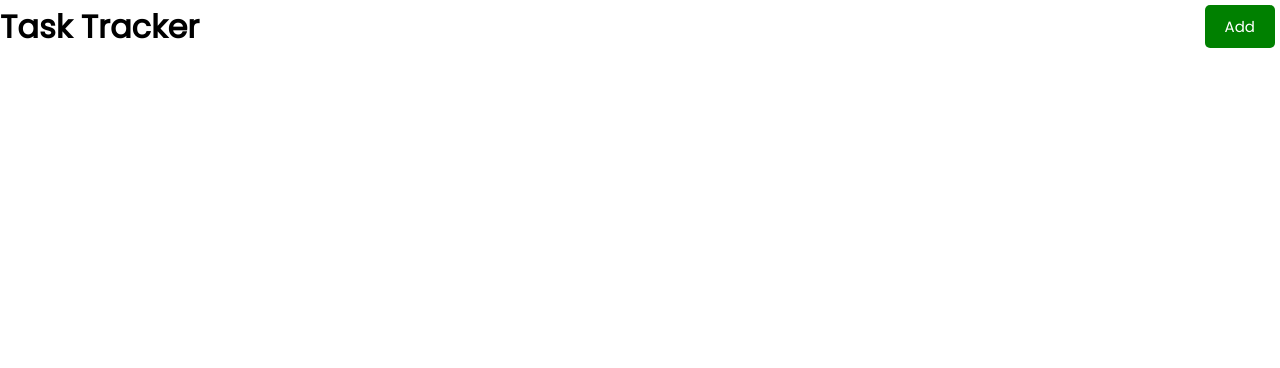
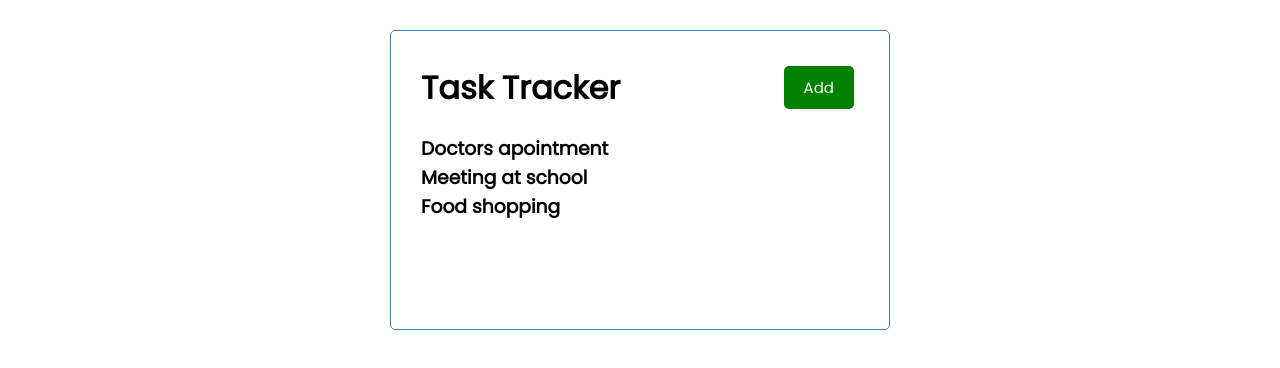
Before and after one commit to AliAlladin/LearnReact, a React (Create React App) app in the folder react-task-tracker/: page / in a window 1280 px wide. Shown: the top 368 px of the page. Built offline with nearby package versions, Linux system fonts and the light colour scheme.

Commit message:
Added tasks using states.

```diff
--- a/react-task-tracker/src/App.js
+++ b/react-task-tracker/src/App.js
@@ -1,9 +1,11 @@
 import Header from "./components/Header";
+import Tasks from "./components/Tasks";
 
 function App() {
   return (
-    <div className="App">
+    <div className="container">
       <Header></Header>
+      <Tasks></Tasks>
     </div>
 
   );
--- /dev/null
+++ b/react-task-tracker/src/components/Tasks.js
@@ -0,0 +1,35 @@
+import { useState } from "react"
+
+const Tasks = () => {
+    const [tasks, setTasks] = useState([
+        {
+            id : 1,
+            text : "Doctors apointment",
+            day : "Feb 5th at 2:30pm",
+            reminder : true,
+        },
+        {
+            id : 2,
+            text : "Meeting at school",
+            day : "Feb 6th at 1:30pm",
+            reminder : true,
+        },
+        {
+            id : 3,
+            text : "Food shopping",
+            day : "Feb 5th at 3:30pm",
+            reminder : false,
+        },
+    ])
+    return (
+        <>
+          {
+              tasks.map((task) => (
+                  <h3 key={task.id}>{task.text}</h3>
+              ))
+          }
+        </>
+    )
+}
+
+export default Tasks
```
